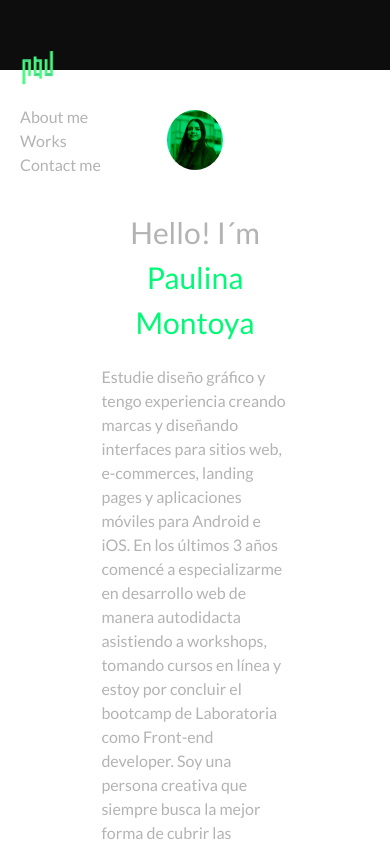
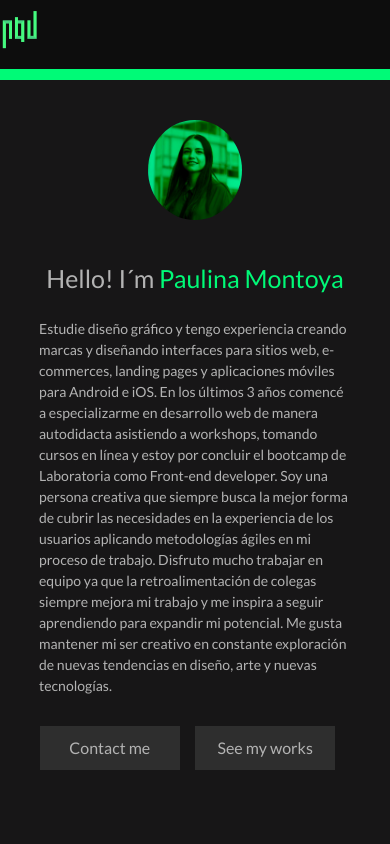
Before and after one commit to PaulinaMontoya/PortafolioPaulinaMontoya, a React (Create React App) app: page /about in a window 390 px wide. Shown: the top 844 px of the page. Built offline with nearby package versions, Linux system fonts and the light colour scheme.

Commit message:
The animation to hamburger menu works :)

```diff
--- a/src/components/About.js
+++ b/src/components/About.js
@@ -17,7 +17,7 @@ class About extends Component {
   Soy una persona creativa que siempre busca la mejor forma de cubrir las necesidades en la experiencia de los usuarios aplicando metodologías ágiles en mi proceso de trabajo.
   Disfruto mucho trabajar en equipo ya que la retroalimentación de colegas siempre mejora mi trabajo y me inspira a seguir aprendiendo para expandir mi potencial.
 Me gusta mantener mi ser creativo en constante exploración de nuevas tendencias en diseño, arte y nuevas tecnologías. </p>
-          <div className="cointenerButtons">
+          <div className="cointenerButtonsAbout">
             <Link to="/contact">
               <button className="buttonAboutContact"><a target="_blank">Contact me</a></button>
             </Link>
--- a/src/components/Menu.js
+++ b/src/components/Menu.js
@@ -5,12 +5,28 @@ import '../styles/menu.css';
 
 
 class Menu extends Component {
+
+  styleMobile = {
+    height: '250px'
+  }
+
+
+  constructor(props){
+    super(props);
+
+    this.state = {
+      openMenuMobile:false
+    };
+  }
+
   render() {
     return (
-      <div className="cointenerMenu">
-        <Link to="/">
-        <img src={logo} alt="" className="logoMenu" ></img>
-        </Link>
+      <div className="cointenerMenu" style={(this.state.openMenuMobile)? this.styleMobile : {} }>
+
+        <img src={logo} alt="" className="logoMenu" onClick={ () => {
+          this.setState({openMenuMobile: !this.state.openMenuMobile})
+        }} ></img>
+
         <div className="cointenerButtons">
           <Link to="/about">
           <p className="buttonMenu">About me</p>
--- a/src/styles/about.css
+++ b/src/styles/about.css
@@ -49,6 +49,26 @@
 
 @media only screen and (max-width : 650px) {
   .cointenerAbout{
-    display: inline;
+
+    display: inline-block;
+   height: auto;
   }
+  .cointenerTextAbout{
+    display: absolute;
+    width: 100%;
+    grid-template-columns: repeat(1, 80%);
+  }
+  .titleAbout {
+    font-size: 25px;
+  }
+  .aboutMe {
+    font-size: 14px;
+  }
+  .buttonAboutContact{
+    margin: 0 15px 80px 0;
+    padding: 10px;
+    background: #2e2e2e;
+    color: #B3B3B3;
+    width: 45%;
 }
+}
--- a/src/styles/menu.css
+++ b/src/styles/menu.css
@@ -80,21 +80,30 @@
 
 @media only screen and (max-width : 650px) {
     .cointenerMenu{
-        height: 25px;
+        height: 80px;
         width: 100%;
+        padding: 10px 0;
+        margin: 0;
+        overflow: hidden;
     }
     .logoMenu{
         width: 10%;
         margin: 0;
         padding: 0;
         }
+        .cointenerButtons{
+            background: #00FA77;
+            margin: 0;
+            height: auto ;
+            padding: 15px;
+        }
         .buttonMenu{
-            color: #B3B3B3;
-            margin: 0;
+            color: #0D0D0D;
+            margin: 13px 0;
             font-family: "Lato";
             font-size: 16px;
             display:flex;
-            width: 40%;
+            width: 100%;
             cursor: pointer;
         }
 }
```
